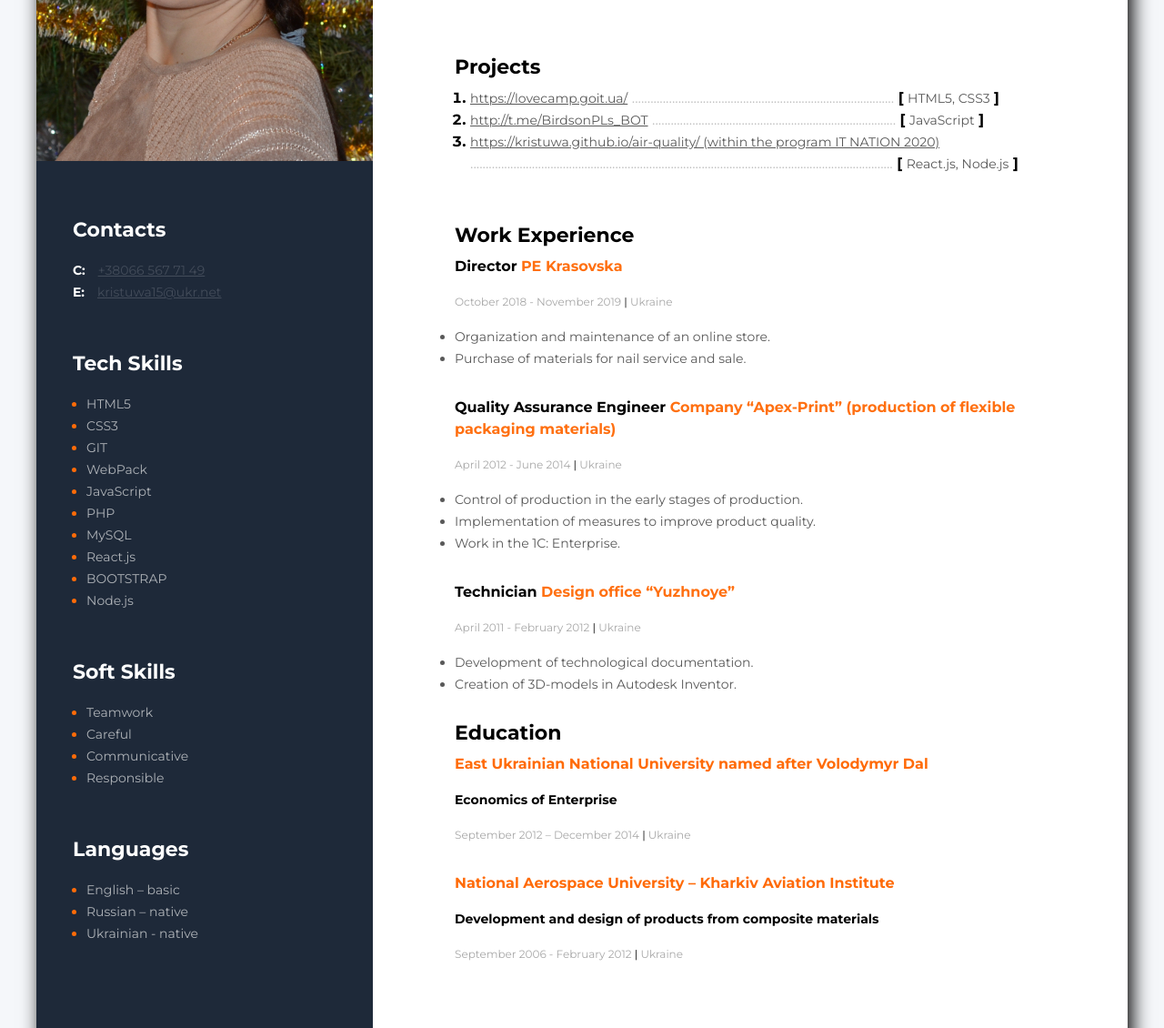
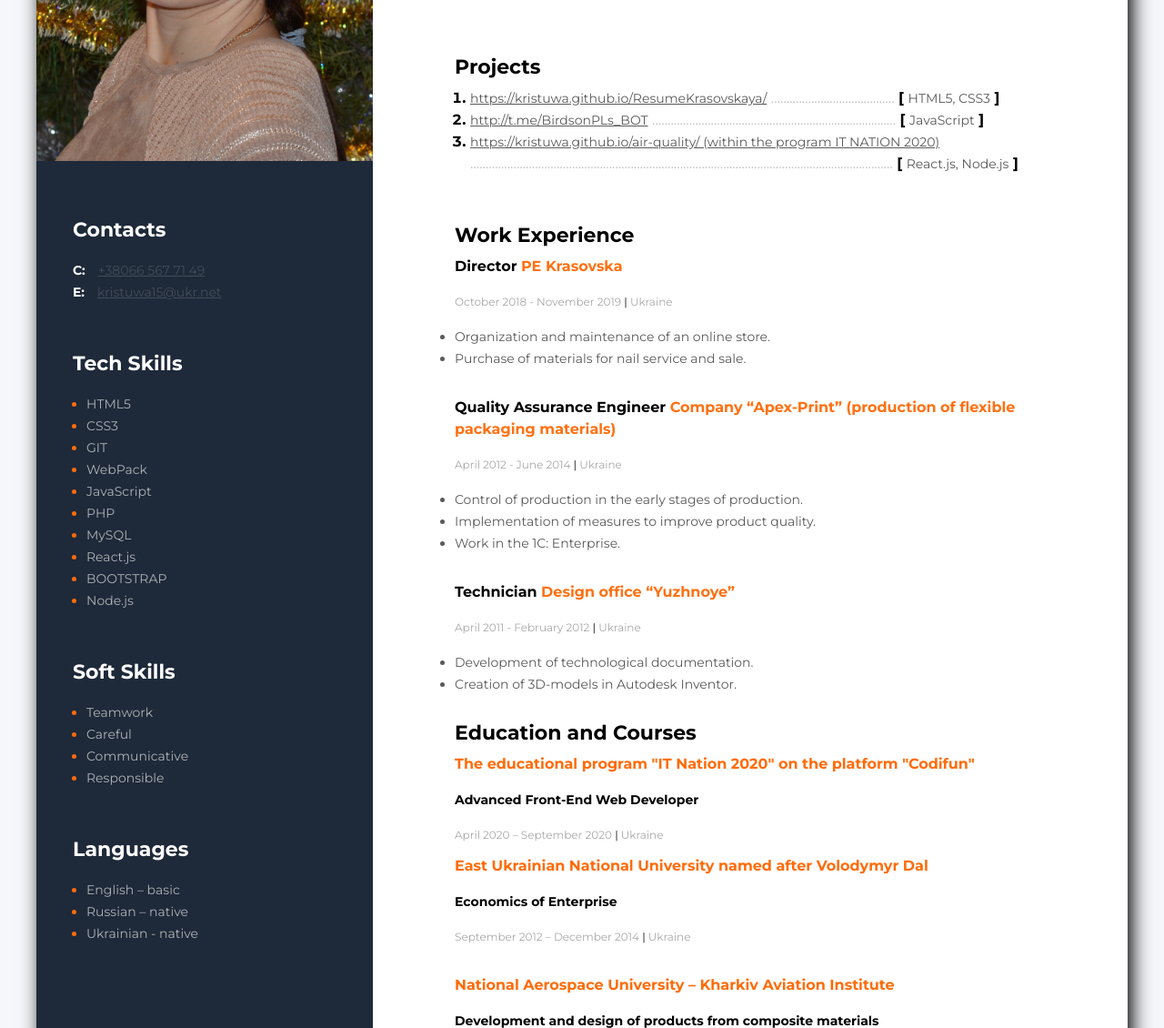
Before and after one commit to Kristuwa/ResumeKrasovska, a website: page index.html in a window 1280 px wide. Shown: the part 387-1517 px from the top of the page at 91% size. Drawn offline with Linux system fonts and the light colour scheme.

Commit message:
Update index.html

```diff
--- a/index.html
+++ b/index.html
@@ -83,8 +83,8 @@
           <h3 class="title">Projects</h3>
           <ol>
             <li class="projects-item">
-              <a class="projects-link" href="https://lovecamp.goit.ua/">https://lovecamp.goit.ua/</a>
-              <span class="dots">.....................................................................................</span>
+              <a class="projects-link" href="https://kristuwa.github.io/ResumeKrasovskaya/">https://kristuwa.github.io/ResumeKrasovskaya/</a>
+              <span class="dots">........................................</span>
               <span><b>[</b> <span class="tech-name">HTML5, CSS3</span> <b>]</b></span>
             </li>
             <li class="projects-item">
@@ -137,8 +137,12 @@
 </div>
            <!--education-->
            <div>
-            <h3 class="title">Education</h4>
-
+            <h3 class="title">Education and Courses</h3>
+              <div>
+                <h3 class="univer">The educational program "IT Nation 2020" on the platform "Codifun"</h3>
+                <h2 class="spec">Advanced Front-End Web Developer</h2>
+                <span class="univer-time">April 2020 – September 2020 <span class="slash">|</span> Ukraine</span>
+              </div>
             <div>
               <h3 class="univer">East Ukrainian National University named after Volodymyr Dal</h3>
               <h2 class="spec">Economics of Enterprise</h2>
```
